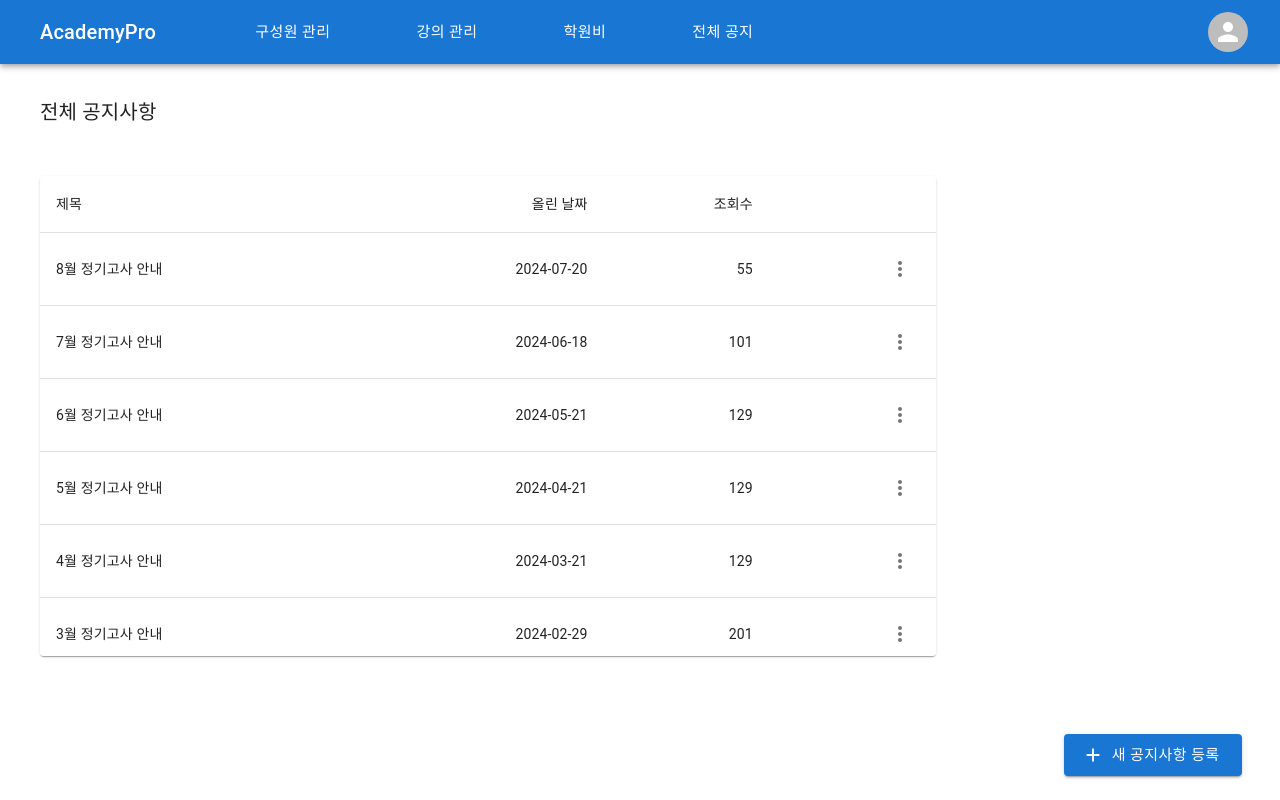
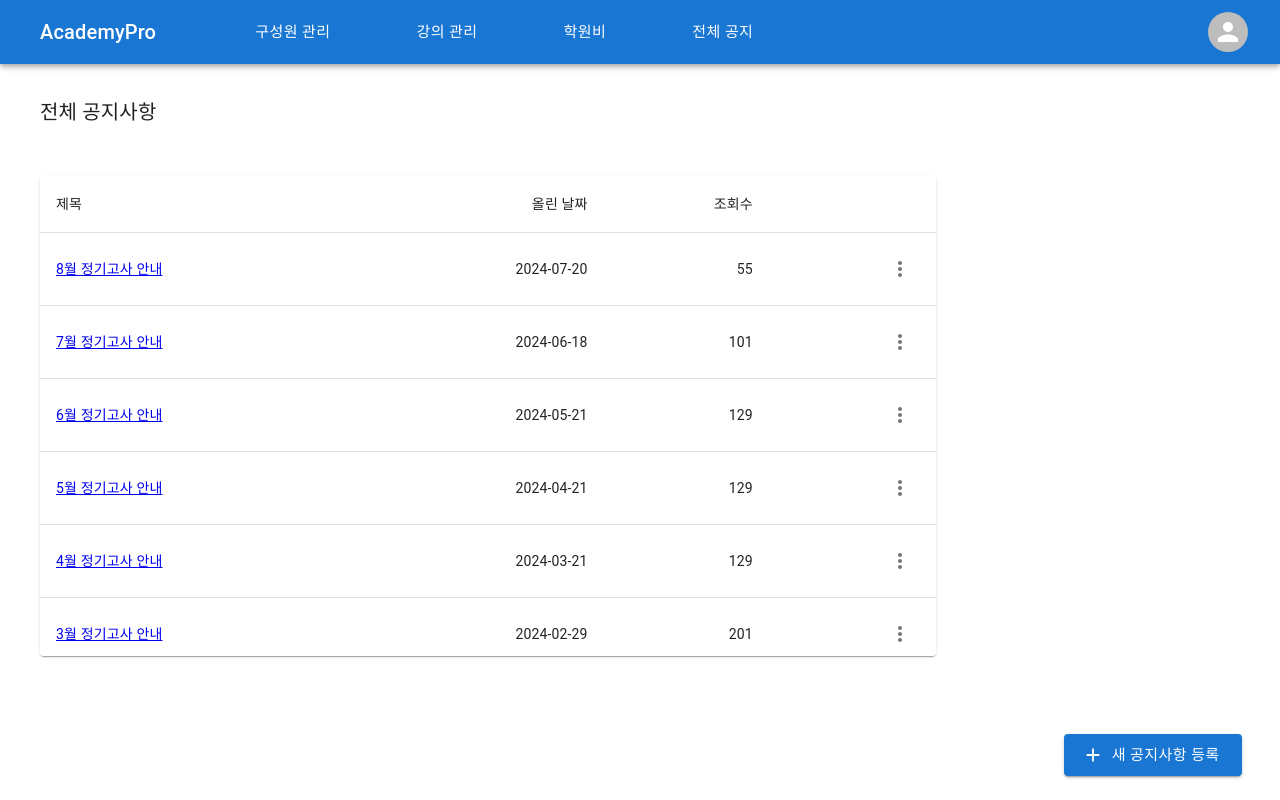
Before and after one commit to Academy-Diary/AcademyDiary_WEB, a React (Vite) app: page /director/notice in a window 1280 px wide. Built offline with nearby package versions, Linux system fonts and the light colour scheme; no server answers.

Commit message:
feat: 공지 상세 페이지 추가 #20

```diff
--- a/src/App.jsx
+++ b/src/App.jsx
@@ -19,6 +19,7 @@ import {
   DirectorNotice,
   AddNotice,
   UpdateNotice,
+  NoticeDetails,
 } from './pages';
 import { PATH } from './route/path';
 import { useUserAuthStore } from './store';
@@ -56,6 +57,7 @@ function App() {
               <Route path="" element={<DirectorNotice />} />
               <Route path={PATH.DIRECTOR.NOTICE.ADD} element={<AddNotice />} />
               <Route path={PATH.DIRECTOR.NOTICE.UPDATE} element={<UpdateNotice />} />
+              <Route path={PATH.DIRECTOR.NOTICE.DETAILS} element={<NoticeDetails />} />
             </Route>
             <Route path="*" element={<NotFound path={PATH.DIRECTOR.ROOT} />} />
           </Route>
--- a/src/pages/director/notice/directorNotice.jsx
+++ b/src/pages/director/notice/directorNotice.jsx
@@ -1,5 +1,5 @@
 import React, { useState } from 'react';
-import { useNavigate } from 'react-router-dom';
+import { Link, useNavigate } from 'react-router-dom';
 
 import {
   TableContainer,
@@ -24,12 +24,12 @@ import { MoreVert, Add } from '@mui/icons-material';
 import { TitleMedium } from '../../../components';
 
 const notices = [
-  { title: '8월 정기고사 안내', date: '2024-07-20', view: 55 },
-  { title: '7월 정기고사 안내', date: '2024-06-18', view: 101 },
-  { title: '6월 정기고사 안내', date: '2024-05-21', view: 129 },
-  { title: '5월 정기고사 안내', date: '2024-04-21', view: 129 },
-  { title: '4월 정기고사 안내', date: '2024-03-21', view: 129 },
-  { title: '3월 정기고사 안내', date: '2024-02-29', view: 201 },
+  { id: 1, title: '8월 정기고사 안내', date: '2024-07-20', view: 55 },
+  { id: 2, title: '7월 정기고사 안내', date: '2024-06-18', view: 101 },
+  { id: 3, title: '6월 정기고사 안내', date: '2024-05-21', view: 129 },
+  { id: 4, title: '5월 정기고사 안내', date: '2024-04-21', view: 129 },
+  { id: 5, title: '4월 정기고사 안내', date: '2024-03-21', view: 129 },
+  { id: 6, title: '3월 정기고사 안내', date: '2024-02-29', view: 201 },
 ];
 
 export default function DirectorNotice() {
@@ -77,7 +77,9 @@ export default function DirectorNotice() {
           <TableBody>
             {notices.map((notice) => (
               <TableRow key={`${notice.title}_${notice.date}`}>
-                <TableCell>{notice.title}</TableCell>
+                <TableCell>
+                  <Link to={`/director/notice/${notice.id}`}>{notice.title}</Link>
+                </TableCell>
                 <TableCell align="right">{notice.date}</TableCell>
                 <TableCell align="right">{notice.view}</TableCell>
                 <TableCell align="right">
--- /dev/null
+++ b/src/pages/director/notice/noticeDetails.jsx
@@ -0,0 +1,76 @@
+import React from 'react';
+import { useParams, useNavigate } from 'react-router-dom';
+
+import { Grid, Paper, Typography, Box, Button } from '@mui/material';
+
+import { TitleMedium } from '../../../components';
+
+const noticeList = [
+  {
+    id: 1,
+    title: '8월 정기고사 안내',
+    content: '안녕하세요. \n이번달 정기고사 안내드립니다. \n...',
+    date: '2024-07-20',
+    view: 55,
+  },
+  {
+    id: 2,
+    title: '7월 정기고사 안내',
+    content: '안녕하세요. \n이번달 정기고사 안내드립니다. \n...',
+    date: '2024-06-18',
+    view: 101,
+  },
+  { id: 3, title: '6월 정기고사 안내', content: '안녕하세요. \n이번달 정기고사 안내드립니다. \n...', date: '2024-05-21', view: 129 },
+  { id: 4, title: '5월 정기고사 안내', content: '안녕하세요. \n이번달 정기고사 안내드립니다. \n...', date: '2024-04-21', view: 129 },
+  { id: 5, title: '4월 정기고사 안내', content: '안녕하세요. \n이번달 정기고사 안내드립니다. \n...', date: '2024-03-21', view: 129 },
+  { id: 6, title: '3월 정기고사 안내', content: '안녕하세요. \n이번달 정기고사 안내드립니다. \n...', date: '2024-02-29', view: 201 },
+];
+
+export default function NoticeDetails() {
+  const params = useParams();
+  const navigate = useNavigate();
+
+  const noticeId = Number(params.id);
+  const notice = noticeList.filter((n) => n.id === noticeId)[0];
+
+  const handleClickBefore = () => {
+    navigate('/director/notice');
+  };
+  const handleClickUpdate = () => {
+    navigate('/director/notice/update');
+  };
+
+  return (
+    <>
+      <TitleMedium title="공지사항 상세" />
+      <Grid container spacing={2} sx={{ mt: 3, width: '60vw' }}>
+        <Grid item xs={6}>
+          <Typography variant="body2">조회수: {notice.view}</Typography>
+        </Grid>
+        <Grid item xs={6}>
+          <Typography variant="body2" align="right">
+            날짜: {notice.date}
+          </Typography>
+        </Grid>
+        <Grid item xs={12}>
+          <Paper variant="outlined" sx={{ minHeight: 50, padding: 2 }}>
+            <Typography>{notice.title}</Typography>
+          </Paper>
+        </Grid>
+        <Grid item xs={12}>
+          <Paper variant="outlined" sx={{ height: 350, padding: 2, overflow: 'auto' }}>
+            <Typography>{notice.content}</Typography>
+          </Paper>
+        </Grid>
+      </Grid>
+      <Box sx={{ position: 'fixed', bottom: '3vh', right: '3vw' }}>
+        <Button size="large" variant="outlined" sx={{ width: 120, mr: 2 }} onClick={handleClickBefore}>
+          목록으로
+        </Button>
+        <Button size="large" variant="contained" sx={{ width: 120 }} onClick={handleClickUpdate}>
+          수정하기
+        </Button>
+      </Box>
+    </>
+  );
+}
--- a/src/pages/index.js
+++ b/src/pages/index.js
@@ -20,3 +20,4 @@ export { default as UpdateCourse } from './director/manageCourses/updateCourse';
 export { default as DirectorNotice } from './director/notice/directorNotice';
 export { default as AddNotice } from './director/notice/addNotice';
 export { default as UpdateNotice } from './director/notice/updateNotice';
+export { default as NoticeDetails } from './director/notice/noticeDetails';
--- a/src/route/path.js
+++ b/src/route/path.js
@@ -26,6 +26,7 @@ export const PATH = {
       ROOT: 'notice',
       ADD: 'add',
       UPDATE: 'update',
+      DETAILS: ':id',
     },
   },
 };
```
